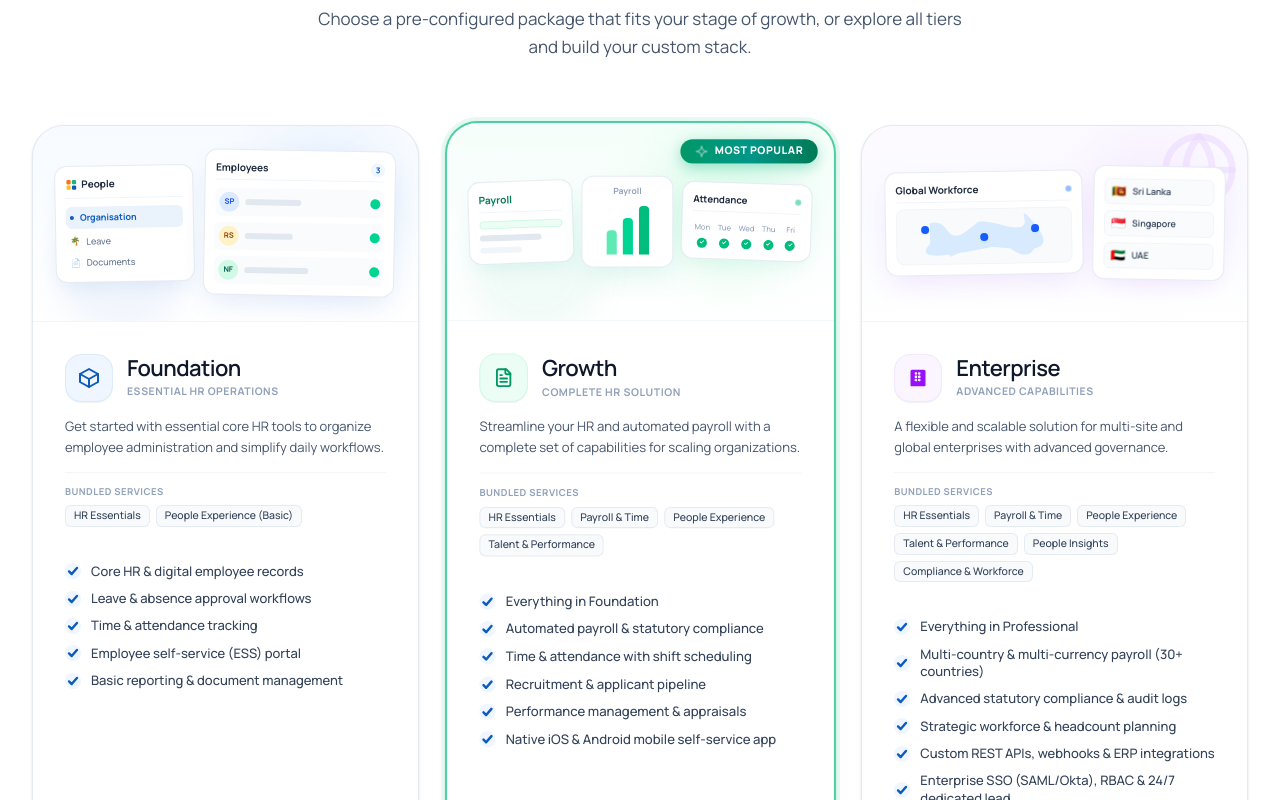
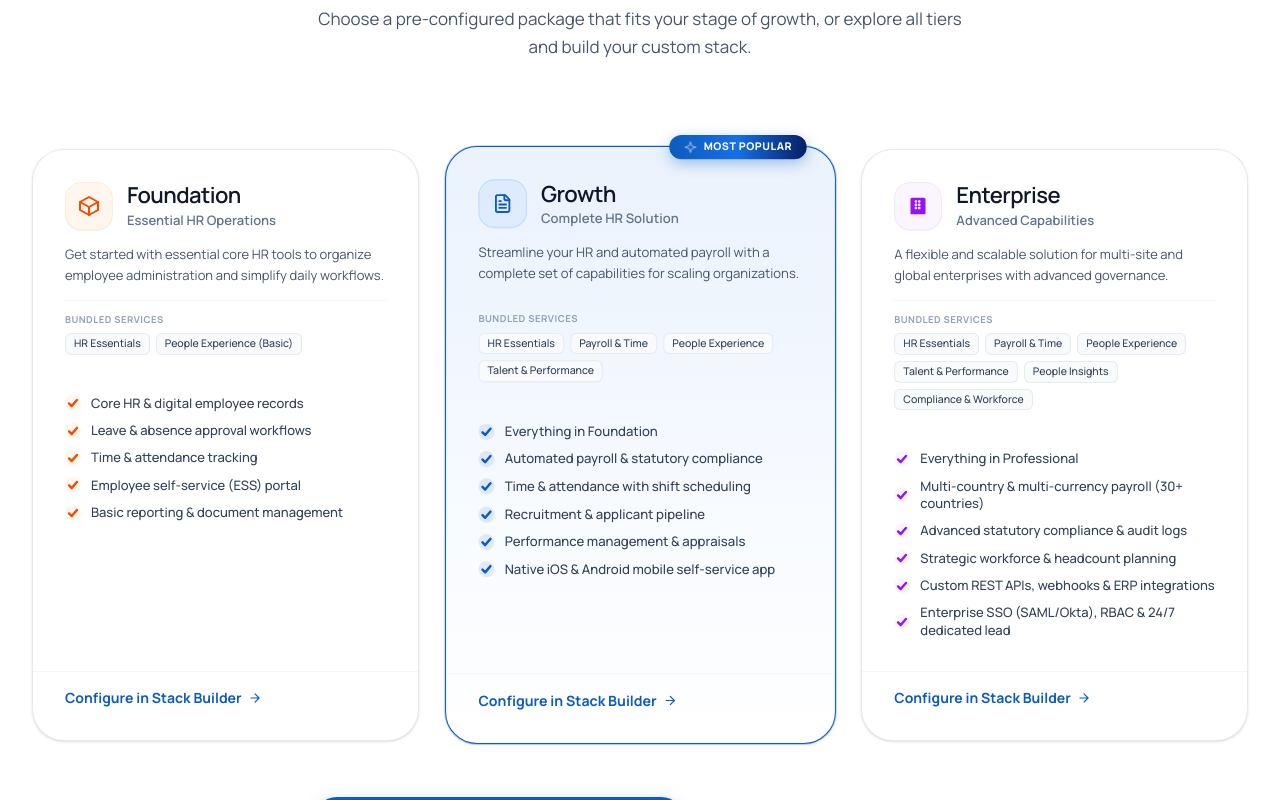
Before and after one commit to HiruniThaksarani/peopleshr-assessment, a Next.js app: page / in a window 1280 px wide. Shown: the part 2520-3320 px from the top of the page. Built offline with nearby package versions, Linux system fonts and the light colour scheme.

Commit message:
feat: Refresh package cards and color themes

```diff
--- a/src/components/Packages/PackageCard.tsx
+++ b/src/components/Packages/PackageCard.tsx
@@ -1,6 +1,6 @@
 import React from "react";
 import Link from "next/link";
-import { PackageItem } from "@/constants/packages";
+import { PackageItem, getPackageThemeConfig } from "@/constants/packages";
 import {
   Card,
   CardHeader,
@@ -20,7 +20,7 @@ import {
 
 export interface PackageCardProps {
   pkg: PackageItem;
-  visual: React.ReactNode;
+  visual?: React.ReactNode;
   onActionClick?: () => void;
   ctaText?: string;
   className?: string;
@@ -33,72 +33,74 @@ export function PackageCard({
   ctaText,
   className = "",
 }: PackageCardProps) {
+  const theme = getPackageThemeConfig(pkg.themeColor, pkg.popular);
+
   const renderIcon = () => {
+    const iconElement = (() => {
       switch (pkg.iconType) {
         case "cube":
+          return <CubeIcon className="w-6 h-6" />;
+        case "document":
+          return <FileTextIcon className="w-5 h-5 stroke-[2.2]" />;
+        case "building":
+          return <BuildingOfficeIcon className="w-5 h-5" />;
+        case "star":
+          return <SparklesIcon className="w-5 h-5" />;
+        default:
+          return <CubeIcon className="w-6 h-6" />;
+      }
+    })();
+
     return (
-          <div className="w-11 h-11 sm:w-12 sm:h-12 rounded-2xl bg-blue-50 border border-blue-100 flex items-center justify-center text-primary shrink-0 shadow-2xs">
-            <CubeIcon className="w-6 h-6" />
+      <div className={`w-11 h-11 sm:w-12 sm:h-12 rounded-2xl border flex items-center justify-center shrink-0 shadow-2xs ${theme.icon}`}>
+        {iconElement}
       </div>
     );
-      case "document":
-        return (
-          <div className="w-11 h-11 sm:w-12 sm:h-12 rounded-2xl bg-emerald-50 border border-emerald-100 flex items-center justify-center text-emerald-600 shrink-0 shadow-2xs">
-            <FileTextIcon className="w-5 h-5 stroke-[2.2]" />
-          </div>
-        );
-      case "building":
-        return (
-          <div className="w-11 h-11 sm:w-12 sm:h-12 rounded-2xl bg-purple-50 border border-purple-100 flex items-center justify-center text-purple-600 shrink-0 shadow-2xs">
-            <BuildingOfficeIcon className="w-5 h-5" />
-          </div>
-        );
-      case "star":
-        return (
-          <div className="w-11 h-11 sm:w-12 sm:h-12 rounded-2xl bg-amber-50 border border-amber-100 flex items-center justify-center text-amber-600 shrink-0 shadow-2xs">
-            <SparklesIcon className="w-5 h-5" />
-          </div>
-        );
-      default:
-        return null;
-    }
   };
+
+  const formatCategoryTitle = (category?: string) => {
+    if (!category) return "";
+    return category
+      .toLowerCase()
+      .split(" ")
+      .map((word) => {
+        if (word === "hr") return "HR";
+        if (word === "&") return "&";
+        return word.charAt(0).toUpperCase() + word.slice(1);
+      })
+      .join(" ");
+  };
+
+  const displayTitle = formatCategoryTitle(pkg.category) || pkg.name;
 
   return (
     <Card
-      className={`relative rounded-[28px] sm:rounded-[32px] bg-white transition-all duration-300 overflow-hidden flex flex-col justify-between group ${
-        pkg.popular
-          ? "border-2 border-emerald-500/70 shadow-[0_18px_45px_-10px_rgba(16,185,129,0.2)] ring-4 ring-emerald-500/10 scale-[1.01] z-10"
-          : "border border-slate-200/90 shadow-[0_12px_36px_-12px_rgba(13,91,189,0.06)] hover:shadow-[0_20px_48px_-12px_rgba(13,91,189,0.12)] hover:border-primary/40"
-      } ${className}`}
+      className={`relative rounded-3xl sm:rounded-[2rem] transition-all duration-300 flex flex-col justify-between group ${theme.card} ${className}`}
     >
-      {/* Most Popular Badge */}
+      {/* Most Popular Badge on Top-Right Card Border */}
       {pkg.popular && (
-        <div className="absolute top-4 right-4 z-20 px-3.5 py-1 rounded-full bg-gradient-to-r from-emerald-600 via-teal-600 to-emerald-700 text-white text-[10.5px] font-extrabold tracking-wider uppercase shadow-[0_4px_14px_rgba(16,185,129,0.4)] flex items-center gap-1.5">
+        <div className="absolute top-0 right-6 sm:right-7 -translate-y-1/2 z-20 px-3.5 py-1 rounded-full bg-gradient-to-r from-primary via-[#166fe5] to-primary-dark text-white text-[10.5px] font-extrabold tracking-wider uppercase shadow-[0_4px_14px_rgba(13,91,189,0.35)] flex items-center gap-1.5 select-none">
           <SparklesIcon className="w-3.5 h-3.5 text-white animate-pulse" />
           <span>MOST POPULAR</span>
         </div>
       )}
 
       <div>
-        {/* Top Visual Graphic/Illustration */}
-        <div className="w-full border-b border-slate-100/90 overflow-hidden">
-          {visual}
-        </div>
-
         {/* Card Body */}
-        <div className="p-6 sm:p-7 md:p-2">
-          {/* Header: Icon + Title & Category */}
+        <div className="p-6 sm:p-7 md:p-8 lg:p-2 pt-6 sm:pt-7 lg:pt-2">
+          {/* Header: Icon + Package Name & Category Title */}
           <CardHeader className="p-0 space-y-1">
             <div className="flex items-center gap-3.5">
               {renderIcon()}
               <div>
-                <CardTitle className="text-xl sm:text-[22px] font-extrabold text-slate-900 tracking-tight leading-tight">
+                <CardTitle className="text-xl sm:text-[22px] font-semibold text-slate-900 tracking-tight leading-tight">
                   {pkg.name}
                 </CardTitle>
-                <span className="text-[10px] sm:text-[10.5px] font-bold text-slate-400 tracking-wider uppercase block mt-0.5">
-                  {pkg.category}
+                {displayTitle && displayTitle !== pkg.name && (
+                  <span className="text-xs sm:text-[13px] font-semibold text-slate-500 tracking-normal block mt-0.5">
+                    {displayTitle}
                   </span>
+                )}
               </div>
             </div>
 
@@ -127,15 +129,15 @@ export function PackageCard({
           </CardHeader>
 
           {/* Features Checklist */}
-          <CardContent className="p-0 pt-2">
+          <CardContent className="p-0 pt-3">
             <ul className="space-y-2.5">
               {pkg.features.map((feature) => (
                 <li
                   key={feature}
                   className="flex items-center gap-2.5 text-xs sm:text-[13px] text-slate-700 font-medium"
                 >
-                  <span className="w-4 h-4 rounded-full bg-blue-50 text-primary flex items-center justify-center shrink-0">
-                    <CheckSmallIcon className="w-3.5 h-3.5 text-primary stroke-[2.8]" />
+                  <span className={`w-4 h-4 rounded-full flex items-center justify-center shrink-0 ${theme.checkBg} ${theme.checkIcon}`}>
+                    <CheckSmallIcon className={`w-3.5 h-3.5 stroke-[2.8] ${theme.checkIcon}`} />
                   </span>
                   <span>{feature}</span>
                 </li>
@@ -146,7 +148,7 @@ export function PackageCard({
       </div>
 
       {/* Card Footer: "Check my fit →" Text Link / Button */}
-      <CardFooter className="px-6 sm:px-7 pb-6 sm:pb-7 pt-4 border-t border-slate-100/80 flex items-center">
+      <CardFooter className="px-6 sm:px-7 lg:px-8 pb-6 sm:pb-7 lg:pb-8 pt-4 border-t border-slate-100/80 flex items-center">
         {onActionClick ? (
           <button
             type="button"
--- a/src/components/Packages/index.tsx
+++ b/src/components/Packages/index.tsx
@@ -8,9 +8,6 @@ import Badge from "@/components/ui/Badge";
 import Button from "@/components/ui/button";
 import { LayoutGridIcon, ArrowRightIcon } from "@/components/ui/icons";
 import PackageCard from "./PackageCard";
-import PackageVisualFoundation from "./PackageVisualFoundation";
-import PackageVisualGrowth from "./PackageVisualGrowth";
-import PackageVisualEnterprise from "./PackageVisualEnterprise";
 import StackBuilderBanner from "./StackBuilderBanner";
 
 export function Packages() {
@@ -63,25 +60,16 @@ export function Packages() {
           whileInView={{ opacity: 1, y: 0 }}
           viewport={{ once: true, margin: "-60px" }}
           transition={{ duration: 0.6, delay: 0.1, ease: [0.21, 0.47, 0.32, 0.98] }}
-          className="grid grid-cols-1 lg:grid-cols-3 gap-6 sm:gap-7 mb-10 sm:mb-14 items-stretch"
+          className="grid grid-cols-1 lg:grid-cols-3 gap-6 sm:gap-7 mb-10 sm:mb-14 items-stretch pt-6"
         >
           {/* 1. Foundation */}
-          <PackageCard
-            pkg={foundationPkg}
-            visual={<PackageVisualFoundation />}
-          />
+          <PackageCard pkg={foundationPkg} />
 
           {/* 2. Growth */}
-          <PackageCard
-            pkg={growthPkg}
-            visual={<PackageVisualGrowth />}
-          />
+          <PackageCard pkg={growthPkg} />
 
           {/* 3. Enterprise */}
-          <PackageCard
-            pkg={enterprisePkg}
-            visual={<PackageVisualEnterprise />}
-          />
+          <PackageCard pkg={enterprisePkg} />
         </motion.div>
 
         {/* Explore More Packages CTA Button */}
--- a/src/components/StackBuilder/StackBuilderResults.tsx
+++ b/src/components/StackBuilder/StackBuilderResults.tsx
@@ -246,7 +246,9 @@ export function StackBuilderResults({
             <div className="grid grid-cols-1 sm:grid-cols-2 gap-5">
               {others.map((alt) => {
                 const altIconBg =
-                  alt.bundle.themeColor === "blue"
+                  alt.bundle.themeColor === "orange"
+                    ? "bg-orange-50 text-orange-600 border-orange-100"
+                    : alt.bundle.themeColor === "blue"
                     ? "bg-blue-50 text-primary border-blue-100"
                     : "bg-purple-50 text-purple-600 border-purple-100";
 
--- a/src/constants/packages.ts
+++ b/src/constants/packages.ts
@@ -3,7 +3,7 @@ export interface PackageItem {
   name: string;
   category: string;
   iconType: "cube" | "document" | "building" | "star";
-  themeColor: "blue" | "emerald" | "amber" | "purple";
+  themeColor: "orange" | "rose" | "sky" | "slate" | "blue" | "emerald" | "amber" | "purple";
   description: string;
   bestFor: string;
   features: string[];
@@ -19,7 +19,7 @@ export const ALL_PACKAGES: PackageItem[] = [
     name: "Foundation",
     category: "ESSENTIAL HR OPERATIONS",
     iconType: "cube",
-    themeColor: "blue",
+    themeColor: "orange",
     description:
       "Get started with essential core HR tools to organize employee administration and simplify daily workflows.",
     bestFor: "Startups & small businesses (1–50 employees) replacing spreadsheets and manual paperwork.",
@@ -39,7 +39,7 @@ export const ALL_PACKAGES: PackageItem[] = [
     name: "Growth",
     category: "COMPLETE HR SOLUTION",
     iconType: "document",
-    themeColor: "emerald",
+    themeColor: "blue",
     popular: true,
     description:
       "Streamline your HR and automated payroll with a complete set of capabilities for scaling organizations.",
@@ -66,7 +66,7 @@ export const ALL_PACKAGES: PackageItem[] = [
     name: "Professional",
     category: "TALENT & WORKFORCE OPTIMIZATION",
     iconType: "star",
-    themeColor: "amber",
+    themeColor: "emerald",
     description:
       "Advanced workforce scheduling, 360 reviews and operational analytics for multi-site mid-market teams.",
     bestFor: "Established mid-market teams (251–1,000 employees) with complex shifts and talent requirements.",
@@ -200,3 +200,84 @@ export const PACKAGE_SERVICE_MATRIX = [
     enterprise: "30+ Countries & ERP APIs",
   },
 ];
+
+export interface PackageThemeConfig {
+  card: string;
+  icon: string;
+  checkBg: string;
+  checkIcon: string;
+}
+
+export const getPackageThemeConfig = (
+  themeColor: PackageItem["themeColor"],
+  isPopular?: boolean
+): PackageThemeConfig => {
+  if (isPopular) {
+    return {
+      card: "bg-gradient-to-b from-[#eaf2fc] via-[#f5f9ff] to-white border-1 border-primary shadow-[0_24px_50px_-10px_rgba(13,91,189,0.24)] ring-1 ring-primary/20 scale-[1.01] z-10 hover:shadow-[0_32px_64px_-10px_rgba(13,91,189,0.36)] hover:border-primary-dark hover:ring-primary/40 hover:-translate-y-1.5 transition-all duration-300",
+      icon: "bg-blue-100/80 border border-blue-200 text-primary",
+      checkBg: "bg-primary/10",
+      checkIcon: "text-primary",
+    };
+  }
+
+  switch (themeColor) {
+    case "orange":
+      return {
+        card: "bg-white border border-slate-200/90 shadow-[0_12px_36px_-12px_rgba(249,115,22,0.06)] hover:shadow-[0_24px_48px_-12px_rgba(249,115,22,0.2)] hover:border-orange-400/80 hover:-translate-y-1 transition-all duration-300",
+        icon: "bg-orange-50 border border-orange-100 text-orange-600",
+        checkBg: "bg-orange-50",
+        checkIcon: "text-orange-600",
+      };
+    case "amber":
+      return {
+        card: "bg-white border border-slate-200/90 shadow-[0_12px_36px_-12px_rgba(245,158,11,0.06)] hover:shadow-[0_24px_48px_-12px_rgba(245,158,11,0.2)] hover:border-amber-400/80 hover:-translate-y-1 transition-all duration-300",
+        icon: "bg-amber-50 border border-amber-100 text-amber-600",
+        checkBg: "bg-amber-50",
+        checkIcon: "text-amber-600",
+      };
+    case "purple":
+      return {
+        card: "bg-white border border-slate-200/90 shadow-[0_12px_36px_-12px_rgba(168,85,247,0.06)] hover:shadow-[0_24px_48px_-12px_rgba(168,85,247,0.2)] hover:border-purple-400/80 hover:-translate-y-1 transition-all duration-300",
+        icon: "bg-purple-50 border border-purple-100 text-purple-600",
+        checkBg: "bg-purple-50",
+        checkIcon: "text-purple-600",
+      };
+    case "emerald":
+      return {
+        card: "bg-white border border-slate-200/90 shadow-[0_12px_36px_-12px_rgba(16,185,129,0.06)] hover:shadow-[0_24px_48px_-12px_rgba(16,185,129,0.2)] hover:border-emerald-400/80 hover:-translate-y-1 transition-all duration-300",
+        icon: "bg-emerald-50 border border-emerald-100 text-emerald-600",
+        checkBg: "bg-emerald-50",
+        checkIcon: "text-emerald-600",
+      };
+    case "sky":
+      return {
+        card: "bg-white border border-slate-200/90 shadow-[0_12px_36px_-12px_rgba(14,165,233,0.06)] hover:shadow-[0_24px_48px_-12px_rgba(14,165,233,0.2)] hover:border-sky-400/80 hover:-translate-y-1 transition-all duration-300",
+        icon: "bg-sky-50 border border-sky-100 text-sky-600",
+        checkBg: "bg-sky-50",
+        checkIcon: "text-sky-600",
+      };
+    case "rose":
+      return {
+        card: "bg-white border border-slate-200/90 shadow-[0_12px_36px_-12px_rgba(244,63,94,0.06)] hover:shadow-[0_24px_48px_-12px_rgba(244,63,94,0.2)] hover:border-rose-400/80 hover:-translate-y-1 transition-all duration-300",
+        icon: "bg-rose-50 border border-rose-100 text-rose-600",
+        checkBg: "bg-rose-50",
+        checkIcon: "text-rose-600",
+      };
+    case "slate":
+      return {
+        card: "bg-white border border-slate-200/90 shadow-[0_12px_36px_-12px_rgba(100,116,139,0.06)] hover:shadow-[0_24px_48px_-12px_rgba(100,116,139,0.2)] hover:border-slate-400/80 hover:-translate-y-1 transition-all duration-300",
+        icon: "bg-slate-50 border border-slate-200 text-slate-700",
+        checkBg: "bg-slate-100",
+        checkIcon: "text-slate-700",
+      };
+    case "blue":
+    default:
+      return {
+        card: "bg-white border border-slate-200/90 shadow-[0_12px_36px_-12px_rgba(13,91,189,0.06)] hover:shadow-[0_24px_48px_-12px_rgba(13,91,189,0.18)] hover:border-primary/60 hover:-translate-y-1 transition-all duration-300",
+        icon: "bg-blue-50 border border-blue-100 text-primary",
+        checkBg: "bg-blue-50",
+        checkIcon: "text-primary",
+      };
+  }
+};
--- a/src/constants/stackBuilder.ts
+++ b/src/constants/stackBuilder.ts
@@ -17,7 +17,7 @@ export interface BundleInfo {
   eyebrow: string;
   subtitle: string;
   bestFor: string;
-  themeColor: "blue" | "green" | "purple" | "amber";
+  themeColor: "orange" | "blue" | "green" | "purple" | "amber";
   iconType: "cube" | "chart" | "building" | "star";
   features: string[];
   moduleIds: string[];
@@ -147,7 +147,7 @@ export const STACK_BUNDLES: BundleInfo[] = [
     eyebrow: "ESSENTIAL HR OPERATIONS",
     subtitle: "Core digital HR capabilities to organize employee administration.",
     bestFor: "Small businesses & startups (1–50 employees) replacing spreadsheets.",
-    themeColor: "blue",
+    themeColor: "orange",
     iconType: "cube",
     features: [
       "Core HR & digital employee records",
@@ -165,7 +165,7 @@ export const STACK_BUNDLES: BundleInfo[] = [
     eyebrow: "COMPLETE HR & PAYROLL",
     subtitle: "Unified HR, automated payroll and talent acquisition for scaling teams.",
     bestFor: "Growing organizations (51–250 employees) with expanding requirements.",
-    themeColor: "green",
+    themeColor: "blue",
     iconType: "chart",
     features: [
       "Everything in Foundation",
```
Also changed, not shown: src/components/PackagesPage/index.tsx (+8 -29 lines), src/components/StackBuilder/PackageOverviewCard.tsx (+1 -11 lines), public/image.png (renamed from public/hero.png). Lines whose indentation alone changed are shown as unchanged.
